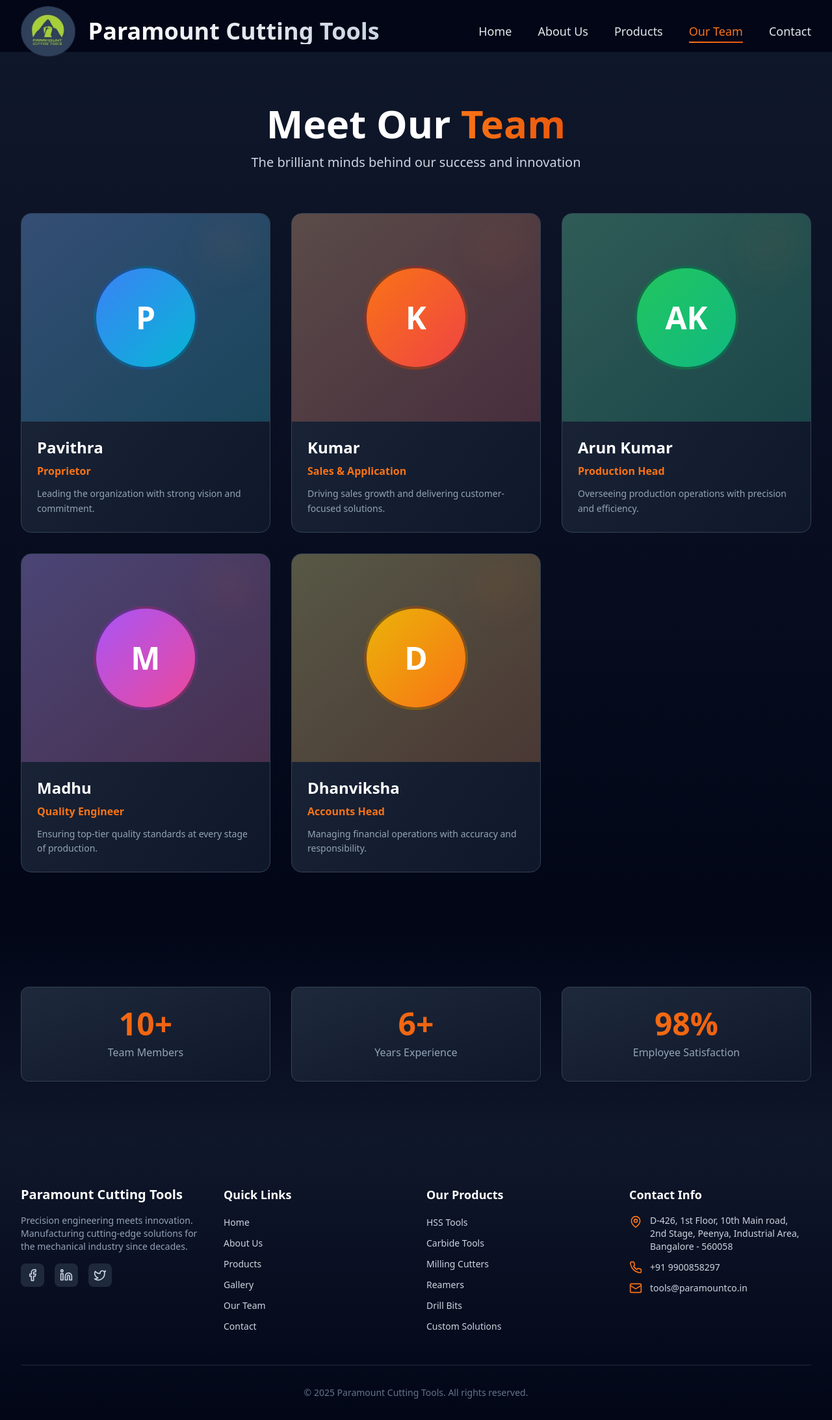
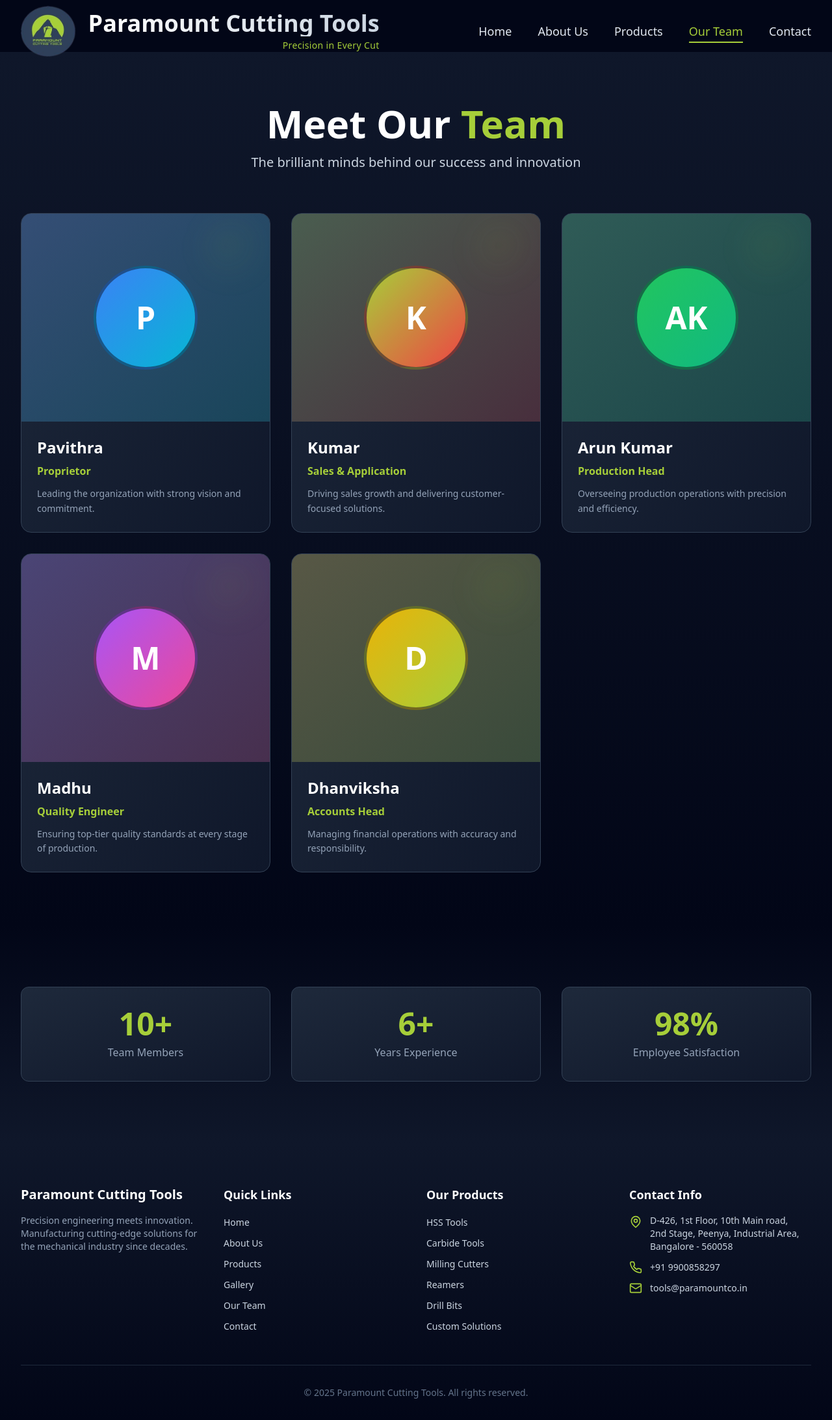
Before and after one commit to Harishgowdaa/paramount, a React (Vite) app: page /team in a window 1280 px wide. Shown: the whole page at 65% size. Built offline with nearby package versions, Linux system fonts and the light colour scheme.

Commit message:
updated colours

```diff
--- a/src/components/Footer.tsx
+++ b/src/components/Footer.tsx
@@ -37,29 +37,29 @@ const Footer = () => {
             <p className="text-sm text-slate-400 mb-4">
               Precision engineering meets innovation. Manufacturing cutting-edge solutions for the mechanical industry since decades.
             </p>
-            <div className="flex space-x-4">
+            {/* <div className="flex space-x-4">
               <motion.a
                 whileHover={{ scale: 1.1, y: -2 }}
                 href="#"
-                className="bg-slate-800 p-2 rounded-lg hover:bg-orange-500 transition-colors"
+                className="bg-slate-800 p-2 rounded-lg hover:bg-[#A6CE39] transition-colors"
               >
                 <Facebook className="h-5 w-5" />
               </motion.a>
               <motion.a
                 whileHover={{ scale: 1.1, y: -2 }}
                 href="#"
-                className="bg-slate-800 p-2 rounded-lg hover:bg-orange-500 transition-colors"
+                className="bg-slate-800 p-2 rounded-lg hover:bg-[#A6CE39] transition-colors"
               >
                 <Linkedin className="h-5 w-5" />
               </motion.a>
               <motion.a
                 whileHover={{ scale: 1.1, y: -2 }}
                 href="#"
-                className="bg-slate-800 p-2 rounded-lg hover:bg-orange-500 transition-colors"
+                className="bg-slate-800 p-2 rounded-lg hover:bg-[#A6CE39] transition-colors"
               >
                 <Twitter className="h-5 w-5" />
               </motion.a>
-            </div>
+            </div> */}
           </motion.div>
 
           <motion.div variants={itemVariants}>
@@ -69,7 +69,7 @@ const Footer = () => {
                 <li key={item}>
                   <Link
                     to={`/${item.toLowerCase().replace(' ', '-') === 'home' ? '' : item.toLowerCase().replace(' ', '-') === 'our-team' ? 'team' : item.toLowerCase().replace(' ', '-')}`}
-                    className="text-sm hover:text-orange-400 transition-colors inline-block hover:translate-x-1 duration-200"
+                    className="text-sm hover:text-[#A6CE39] transition-colors inline-block hover:translate-x-1 duration-200"
                   >
                     {item}
                   </Link>
@@ -85,7 +85,7 @@ const Footer = () => {
                 <li key={item}>
                   <a
                     href="#"
-                    className="text-sm hover:text-orange-400 transition-colors inline-block hover:translate-x-1 duration-200"
+                    className="text-sm hover:text-[#A6CE39] transition-colors inline-block hover:translate-x-1 duration-200"
                   >
                     {item}
                   </a>
@@ -98,20 +98,20 @@ const Footer = () => {
             <h4 className="text-lg font-semibold text-white mb-4">Contact Info</h4>
             <ul className="space-y-3">
               <li className="flex items-start space-x-3">
-                <MapPin className="h-5 w-5 text-orange-500 flex-shrink-0 mt-0.5" />
+                <MapPin className="h-5 w-5 text-[#A6CE39] flex-shrink-0 mt-0.5" />
                 <span className="text-sm">
                   D-426, 1st Floor, 10th Main road, <br/> 2nd Stage, Peenya, Industrial Area, Bangalore - 560058
                 </span>
               </li>
               <li className="flex items-center space-x-3">
-                <Phone className="h-5 w-5 text-orange-500 flex-shrink-0" />
-                <a href="tel:+919900858297" className="text-sm hover:text-orange-400 transition-colors">
+                <Phone className="h-5 w-5 text-[#A6CE39] flex-shrink-0" />
+                <a href="tel:+919900858297" className="text-sm hover:text-[#A6CE39] transition-colors">
                   +91 9900858297
                 </a>
               </li>
               <li className="flex items-center space-x-3">
-                <Mail className="h-5 w-5 text-orange-500 flex-shrink-0" />
-                <a href="mailto:tools@paramountco.in" className="text-sm hover:text-orange-400 transition-colors">
+                <Mail className="h-5 w-5 text-[#A6CE39] flex-shrink-0" />
+                <a href="mailto:tools@paramountco.in" className="text-sm hover:text-[#A6CE39] transition-colors">
                   tools@paramountco.in
                 </a>
               </li>
@@ -127,10 +127,10 @@ const Footer = () => {
             &copy; {new Date().getFullYear()} Paramount Cutting Tools. All rights reserved.
           </p>
           {/* <div className="flex space-x-6 mt-4 md:mt-0">
-            <a href="#" className="text-sm text-slate-500 hover:text-orange-400 transition-colors">
+            <a href="#" className="text-sm text-slate-500 hover:text-[#A6CE39] transition-colors">
               Privacy Policy
             </a>
-            <a href="#" className="text-sm text-slate-500 hover:text-orange-400 transition-colors">
+            <a href="#" className="text-sm text-slate-500 hover:text-[#A6CE39] transition-colors">
               Terms of Service
             </a>
           </div> */}
--- a/src/components/Navbar.tsx
+++ b/src/components/Navbar.tsx
@@ -49,10 +49,22 @@ const Navbar = () => {
               />
             </motion.div>
 
-            <span className="text-xl sm:text-2xl md:text-3xl lg:text-4xl font-extrabold
-              bg-gradient-to-r from-white to-slate-300 bg-clip-text text-transparent">
-              Paramount Cutting Tools
-            </span>
+            <div className="flex flex-col leading-tight max-w-max">
+              <span
+                className="text-xl sm:text-2xl md:text-3xl lg:text-4xl font-extrabold
+      bg-gradient-to-r from-white to-slate-300 bg-clip-text text-transparent"
+              >
+                Paramount Cutting Tools
+              </span>
+
+              <span
+                className="self-end text-[10px] sm:text-xs md:text-sm tracking-wide mt-1"
+                style={{ color: '#A6CE39' }}
+              >
+                Precision in Every Cut
+              </span>
+            </div>
+
           </Link>
 
           {/* DESKTOP NAV LINKS */}
@@ -61,14 +73,14 @@ const Navbar = () => {
               <Link key={link.path} to={link.path} className="relative group">
                 <span
                   className={`text-base lg:text-lg font-medium transition-colors duration-200 ${location.pathname === link.path
-                    ? 'text-orange-500'
-                    : 'text-slate-200 hover:text-orange-400'
+                    ? 'text-[#A6CE39]'
+                    : 'text-slate-200 hover:text-[#A6CE39]'
                     }`}
                 >
                   {link.name}
                 </span>
                 <motion.div
-                  className="absolute -bottom-1 left-0 h-0.5 bg-gradient-to-r from-orange-500 to-orange-600"
+                  className="absolute -bottom-1 left-0 h-0.5 bg-gradient-to-r from-[#A6CE39] to-[#A6CE39]"
                   initial={{ width: 0 }}
                   animate={{ width: location.pathname === link.path ? '100%' : 0 }}
                   whileHover={{ width: '100%' }}
@@ -102,7 +114,7 @@ const Navbar = () => {
                 to={link.path}
                 onClick={() => setIsOpen(false)}
                 className={`block py-3 px-5 rounded-lg text-lg transition-colors ${location.pathname === link.path
-                  ? 'bg-orange-500/20 text-orange-400'
+                  ? 'bg-[#A6CE39] text-[#A6CE39]'
                   : 'text-slate-200 hover:bg-slate-800'
                   }`}
               >
--- a/src/pages/Contact.tsx
+++ b/src/pages/Contact.tsx
@@ -37,7 +37,7 @@ const Contact = () => {
       icon: Phone,
       title: 'Phone',
       details: '+91 9900858297',
-      color: 'from-orange-500 to-red-500',
+      color: 'from-[#A6CE39] to-red-500',
     },
     {
       icon: Mail,
@@ -64,7 +64,7 @@ const Contact = () => {
             className="text-center mb-16"
           >
             <h1 className="text-5xl md:text-6xl font-bold text-white mb-4">
-              Get In <span className="text-transparent bg-clip-text bg-gradient-to-r from-orange-500 to-orange-600">Touch</span>
+              Get In <span className="text-transparent bg-clip-text bg-gradient-to-r from-[#A6CE39] to-[#A6CE39]">Touch</span>
             </h1>
             <p className="text-xl text-slate-300 max-w-2xl mx-auto">
               Have a question or need assistance? We're here to help
@@ -79,7 +79,7 @@ const Contact = () => {
                 animate={{ opacity: 1, y: 0 }}
                 transition={{ duration: 0.6, delay: index * 0.1 }}
                 whileHover={{ y: -10 }}
-                className="bg-gradient-to-br from-slate-800 to-slate-900 rounded-xl p-6 border border-slate-700 hover:border-orange-500/50 transition-all"
+                className="bg-gradient-to-br from-slate-800 to-slate-900 rounded-xl p-6 border border-slate-700 hover:border-[#A6CE39] transition-all"
               >
                 <motion.div
                   whileHover={{ scale: 1.1, }}
@@ -118,7 +118,7 @@ const Contact = () => {
                       value={formData.name}
                       onChange={handleChange}
                       required
-                      className="w-full bg-slate-800 border border-slate-700 rounded-lg px-4 py-3 text-white focus:outline-none focus:border-orange-500 transition-colors"
+                      className="w-full bg-slate-800 border border-slate-700 rounded-lg px-4 py-3 text-white focus:outline-none focus:border-[#A6CE39] transition-colors"
                       placeholder="John Doe"
                     />
                   </div>
@@ -132,7 +132,7 @@ const Contact = () => {
                       value={formData.email}
                       onChange={handleChange}
                       required
-                      className="w-full bg-slate-800 border border-slate-700 rounded-lg px-4 py-3 text-white focus:outline-none focus:border-orange-500 transition-colors"
+                      className="w-full bg-slate-800 border border-slate-700 rounded-lg px-4 py-3 text-white focus:outline-none focus:border-[#A6CE39] transition-colors"
                       placeholder="john@example.com"
                     />
                   </div>
@@ -148,7 +148,7 @@ const Contact = () => {
                       name="phone"
                       value={formData.phone}
                       onChange={handleChange}
-                      className="w-full bg-slate-800 border border-slate-700 rounded-lg px-4 py-3 text-white focus:outline-none focus:border-orange-500 transition-colors"
+                      className="w-full bg-slate-800 border border-slate-700 rounded-lg px-4 py-3 text-white focus:outline-none focus:border-[#A6CE39] transition-colors"
                       placeholder="+91 98765 43210"
                     />
                   </div>
@@ -162,7 +162,7 @@ const Contact = () => {
                       value={formData.subject}
                       onChange={handleChange}
                       required
-                      className="w-full bg-slate-800 border border-slate-700 rounded-lg px-4 py-3 text-white focus:outline-none focus:border-orange-500 transition-colors"
+                      className="w-full bg-slate-800 border border-slate-700 rounded-lg px-4 py-3 text-white focus:outline-none focus:border-[#A6CE39] transition-colors"
                       placeholder="Product Inquiry"
                     />
                   </div>
@@ -178,7 +178,7 @@ const Contact = () => {
                     onChange={handleChange}
                     required
                     rows={6}
-                    className="w-full bg-slate-800 border border-slate-700 rounded-lg px-4 py-3 text-white focus:outline-none focus:border-orange-500 transition-colors resize-none"
+                    className="w-full bg-slate-800 border border-slate-700 rounded-lg px-4 py-3 text-white focus:outline-none focus:border-[#A6CE39] transition-colors resize-none"
                     placeholder="Tell us more about your requirements..."
                   />
                 </div>
@@ -188,7 +188,7 @@ const Contact = () => {
                   whileTap={{ scale: 0.98 }}
                   type="submit"
                   disabled={isSubmitting}
-                  className="w-full bg-gradient-to-r from-orange-500 to-orange-600 text-white px-8 py-4 rounded-lg font-semibold hover:shadow-xl hover:shadow-orange-500/50 transition-all duration-300 flex items-center justify-center space-x-2 disabled:opacity-50 disabled:cursor-not-allowed"
+                  className="w-full bg-gradient-to-r from-[#A6CE39] to-[#A6CE39] text-white px-8 py-4 rounded-lg font-semibold hover:shadow-xl hover:shadow-[#A6CE39]/50 transition-all duration-300 flex items-center justify-center space-x-2 disabled:opacity-50 disabled:cursor-not-allowed"
                 >
                   <span>{isSubmitting ? 'Sending...' : 'Send Message'}</span>
                   <Send className="h-5 w-5" />
@@ -207,7 +207,7 @@ const Contact = () => {
               <div className="relative h-[500px] rounded-2xl overflow-hidden bg-slate-800 border border-slate-700">
                 <div className="absolute inset-0 flex items-center justify-center bg-gradient-to-br from-slate-700 to-slate-800">
                   <div className="text-center">
-                    <MapPin className="h-16 w-16 text-orange-500 mx-auto mb-4" />
+                    <MapPin className="h-16 w-16 text-[#A6CE39] mx-auto mb-4" />
                     <p className="text-slate-300 text-lg">Map View</p>
                     <p className="text-slate-500 text-sm mt-2">
                       D-426, 1st Floor, 10th Main road, <br/> 2nd Stage, Peenya,
@@ -228,7 +228,7 @@ const Contact = () => {
                 <p className="text-slate-400 mb-4">
                   Our team typically responds within 24 hours during business days. For urgent inquiries, please call us directly.
                 </p>
-                <div className="flex items-center space-x-2 text-orange-500">
+                <div className="flex items-center space-x-2 text-[#A6CE39]">
                   <Phone className="h-5 w-5" />
                   <span className="font-semibold">+91 99008 58297</span>
                 </div>
--- a/src/pages/Home.tsx
+++ b/src/pages/Home.tsx
@@ -63,7 +63,7 @@ const products = [
     icon: Cog,
     name: 'Carbide Solutions',
     description: 'Premium carbide tools offering exceptional hardness and wear resistance.',
-    color: 'from-orange-500 to-red-500',
+    color: 'from-[#A6CE39] to-red-500',
   },
   {
     icon: Wrench,
@@ -110,7 +110,7 @@ const Home = () => {
                     initial={{ x: -20, opacity: 0 }}
                     animate={{ x: 0, opacity: 1 }}
                     transition={{ duration: 0.5 }}
-                    className="text-orange-400 text-xs md:text-sm font-semibold uppercase tracking-wider mb-3"
+                    className="text-[#A6CE39] text-xs md:text-sm font-semibold uppercase tracking-wider mb-3"
                   >
                     Precision Engineering
                   </motion.h2>
@@ -131,7 +131,7 @@ const Home = () => {
                   >
                     <Link
                       to="/products"
-                      className="inline-flex items-center space-x-2 bg-orange-600 text-white px-5 py-2.5 rounded-lg font-medium hover:bg-orange-500 transition-all"
+                      className="inline-flex items-center space-x-2 bg-[#A6CE39] text-white px-5 py-2.5 rounded-lg font-medium hover:bg-[#A6CE39] transition-all"
                     >
                       <span>Explore Products</span>
                       <ArrowRight className="h-4 w-4" />
@@ -164,7 +164,7 @@ const Home = () => {
             <button
               key={index}
               onClick={() => setCurrentSlide(index)}
-              className={`h-2 rounded-full transition-all duration-300 ${index === currentSlide ? 'w-6 bg-orange-500' : 'w-2 bg-slate-600'
+              className={`h-2 rounded-full transition-all duration-300 ${index === currentSlide ? 'w-6 bg-[#A6CE39]' : 'w-2 bg-slate-600'
                 }`}
             />
           ))}
@@ -210,7 +210,7 @@ const Home = () => {
                 viewport={{ once: true }}
                 transition={{ delay: index * 0.2, duration: 0.6 }}
                 whileHover={{ y: -10, transition: { duration: 0.3 } }}
-                className="group relative bg-gradient-to-br from-slate-800 to-slate-900 rounded-2xl p-8 overflow-hidden hover:shadow-2xl hover:shadow-orange-500/20 transition-all duration-300"
+                className="group relative bg-gradient-to-br from-slate-800 to-slate-900 rounded-2xl p-8 overflow-hidden hover:shadow-2xl hover:shadow-[#A6CE39]/20 transition-all duration-300"
               >
                 <div className={`absolute inset-0 bg-gradient-to-br ${product.color} opacity-0 group-hover:opacity-10 transition-opacity duration-300`}></div>
 
@@ -222,7 +222,7 @@ const Home = () => {
                   <product.icon className="h-8 w-8 text-white" />
                 </motion.div>
 
-                <h3 className="text-2xl font-bold text-white mb-3 group-hover:text-orange-400 transition-colors">
+                <h3 className="text-2xl font-bold text-white mb-3 group-hover:text-[#A6CE39] transition-colors">
                   {product.name}
                 </h3>
                 <p className="text-slate-400 mb-6 leading-relaxed">
@@ -231,14 +231,14 @@ const Home = () => {
 
                 <motion.a
                   href="#"
-                  className="inline-flex items-center space-x-2 text-orange-500 font-semibold group-hover:text-orange-400"
+                  className="inline-flex items-center space-x-2 text-[#A6CE39] font-semibold group-hover:text-[#A6CE39]"
                   whileHover={{ x: 5 }}
                 >
                   <span>Learn More</span>
                   <ArrowRight className="h-4 w-4" />
                 </motion.a>
 
-                <div className="absolute -bottom-8 -right-8 w-32 h-32 bg-gradient-to-br from-orange-500/10 to-transparent rounded-full blur-2xl group-hover:scale-150 transition-transform duration-500"></div>
+                <div className="absolute -bottom-8 -right-8 w-32 h-32 bg-gradient-to-br from-[#A6CE39]/10 to-transparent rounded-full blur-2xl group-hover:scale-150 transition-transform duration-500"></div>
               </motion.div>
             ))}
           </div>
--- a/src/pages/NotFound.tsx
+++ b/src/pages/NotFound.tsx
@@ -13,7 +13,7 @@ const NotFound = () => {
           className="text-center"
         >
           <h1 className="text-6xl md:text-8xl font-bold text-white mb-8">
-            4<span className="text-orange-500">0</span>4
+            4<span className="text-[#A6CE39]">0</span>4
           </h1>
           <p className="text-2xl text-slate-300 mb-8">
             Oops! The page you're looking for isn't here.
@@ -21,7 +21,7 @@ const NotFound = () => {
           <motion.div whileHover={{ scale: 1.05 }} whileTap={{ scale: 0.95 }}>
             <Link
               to="/"
-              className="inline-flex items-center space-x-2 bg-gradient-to-r from-orange-500 to-orange-600 text-white px-8 py-4 rounded-lg font-semibold hover:shadow-xl hover:shadow-orange-500/50 transition-all duration-300"
+              className="inline-flex items-center space-x-2 bg-gradient-to-r from-[#A6CE39] to-[#A6CE39] text-white px-8 py-4 rounded-lg font-semibold hover:shadow-xl hover:shadow-[#A6CE39]/50 transition-all duration-300"
             >
               <Home className="h-5 w-5" />
               <span>Back to Home</span>
--- a/src/pages/Team.tsx
+++ b/src/pages/Team.tsx
@@ -12,7 +12,7 @@ const teamMembers = [
     name: 'Kumar',
     position: 'Sales & Application',
     description: 'Driving sales growth and delivering customer-focused solutions.',
-    color: 'from-orange-500 to-red-500',
+    color: 'from-[#A6CE39] to-red-500',
   },
   {
     name: 'Arun Kumar',
@@ -30,7 +30,7 @@ const teamMembers = [
     name: 'Dhanviksha',
     position: 'Accounts Head',
     description: 'Managing financial operations with accuracy and responsibility.',
-    color: 'from-yellow-500 to-orange-500',
+    color: 'from-yellow-500 to-[#A6CE39]',
   },
 ];
 
@@ -46,7 +46,7 @@ const Team = () => {
             className="text-center mb-16"
           >
             <h1 className="text-5xl md:text-6xl font-bold text-white mb-4">
-              Meet Our <span className="text-transparent bg-clip-text bg-gradient-to-r from-orange-500 to-orange-600">Team</span>
+              Meet Our <span className="text-transparent bg-clip-text bg-gradient-to-r from-[#A6CE39] to-[#A6CE39]">Team</span>
             </h1>
             <p className="text-xl text-slate-300 max-w-2xl mx-auto">
               The brilliant minds behind our success and innovation
@@ -62,7 +62,7 @@ const Team = () => {
                 viewport={{ once: true }}
                 transition={{ duration: 0.6, delay: index * 0.1 }}
                 whileHover={{ y: -10 }}
-                className="group relative bg-gradient-to-br from-slate-800 to-slate-900 rounded-2xl overflow-hidden border border-slate-700 hover:border-orange-500/50 transition-all"
+                className="group relative bg-gradient-to-br from-slate-800 to-slate-900 rounded-2xl overflow-hidden border border-slate-700 hover:border-[#A6CE39]/50 transition-all"
               >
                 <div className="relative h-80 bg-gradient-to-br from-slate-700 to-slate-800 overflow-hidden">
                   <motion.div
@@ -79,31 +79,31 @@ const Team = () => {
                     </motion.div>
                   </div>
 
-                  <div className="absolute inset-0 bg-gradient-to-t from-slate-900 via-slate-900/50 to-transparent opacity-0 group-hover:opacity-100 transition-opacity duration-300 flex items-center justify-center">
+                  {/* <div className="absolute inset-0 bg-gradient-to-t from-slate-900 via-slate-900/50 to-transparent opacity-0 group-hover:opacity-100 transition-opacity duration-300 flex items-center justify-center">
                     <div className="flex space-x-4">
                       <motion.a
                         whileHover={{ scale: 1.2, y: -5 }}
                         href="#"
-                        className="bg-slate-800 p-3 rounded-full hover:bg-orange-500 transition-colors"
+                        className="bg-slate-800 p-3 rounded-full hover:bg-[#A6CE39] transition-colors"
                       >
                         <Linkedin className="h-5 w-5 text-white" />
                       </motion.a>
                       <motion.a
                         whileHover={{ scale: 1.2, y: -5 }}
                         href="#"
-                        className="bg-slate-800 p-3 rounded-full hover:bg-orange-500 transition-colors"
+                        className="bg-slate-800 p-3 rounded-full hover:bg-[#A6CE39] transition-colors"
                       >
                         <Mail className="h-5 w-5 text-white" />
                       </motion.a>
                     </div>
-                  </div>
+                  </div> */}
                 </div>
 
                 <div className="p-6">
-                  <h3 className="text-2xl font-bold text-white mb-2 group-hover:text-orange-400 transition-colors">
+                  <h3 className="text-2xl font-bold text-white mb-2 group-hover:text-[#A6CE39] transition-colors">
                     {member.name}
                   </h3>
-                  <p className="text-orange-500 font-semibold mb-3">
+                  <p className="text-[#A6CE39] font-semibold mb-3">
                     {member.position}
                   </p>
                   <p className="text-slate-400 text-sm leading-relaxed">
@@ -111,7 +111,7 @@ const Team = () => {
                   </p>
                 </div>
 
-                <div className="absolute top-4 right-4 w-20 h-20 bg-gradient-to-br from-orange-500/10 to-transparent rounded-full blur-xl"></div>
+                <div className="absolute top-4 right-4 w-20 h-20 bg-gradient-to-br from-[#A6CE39]/10 to-transparent rounded-full blur-xl"></div>
               </motion.div>
             ))}
           </div>
@@ -134,7 +134,7 @@ const Team = () => {
             <motion.button
               whileHover={{ scale: 1.05 }}
               whileTap={{ scale: 0.95 }}
-              className="bg-gradient-to-r from-orange-500 to-orange-600 text-white px-8 py-4 rounded-lg font-semibold hover:shadow-xl hover:shadow-orange-500/50 transition-all duration-300"
+              className="bg-gradient-to-r from-[#A6CE39] to-[#A6CE39] text-white px-8 py-4 rounded-lg font-semibold hover:shadow-xl hover:shadow-[#A6CE39]/50 transition-all duration-300"
             >
               View Open Positions
             </motion.button>
@@ -164,7 +164,7 @@ const Team = () => {
                 transition={{ duration: 0.6, delay: index * 0.1 }}
                 className="bg-gradient-to-br from-slate-800 to-slate-900 rounded-xl p-8 text-center border border-slate-700"
               >
-                <div className="text-5xl font-bold text-transparent bg-clip-text bg-gradient-to-r from-orange-500 to-orange-600 mb-2">
+                <div className="text-5xl font-bold text-transparent bg-clip-text bg-gradient-to-r from-[#A6CE39] to-[#A6CE39] mb-2">
                   {stat.number}
                 </div>
                 <div className="text-slate-400">{stat.label}</div>
```
Also changed, not shown: src/pages/About.tsx (+9 -9 lines), src/pages/Gallery.tsx (+9 -9 lines), src/pages/Products.tsx (+9 -9 lines).
